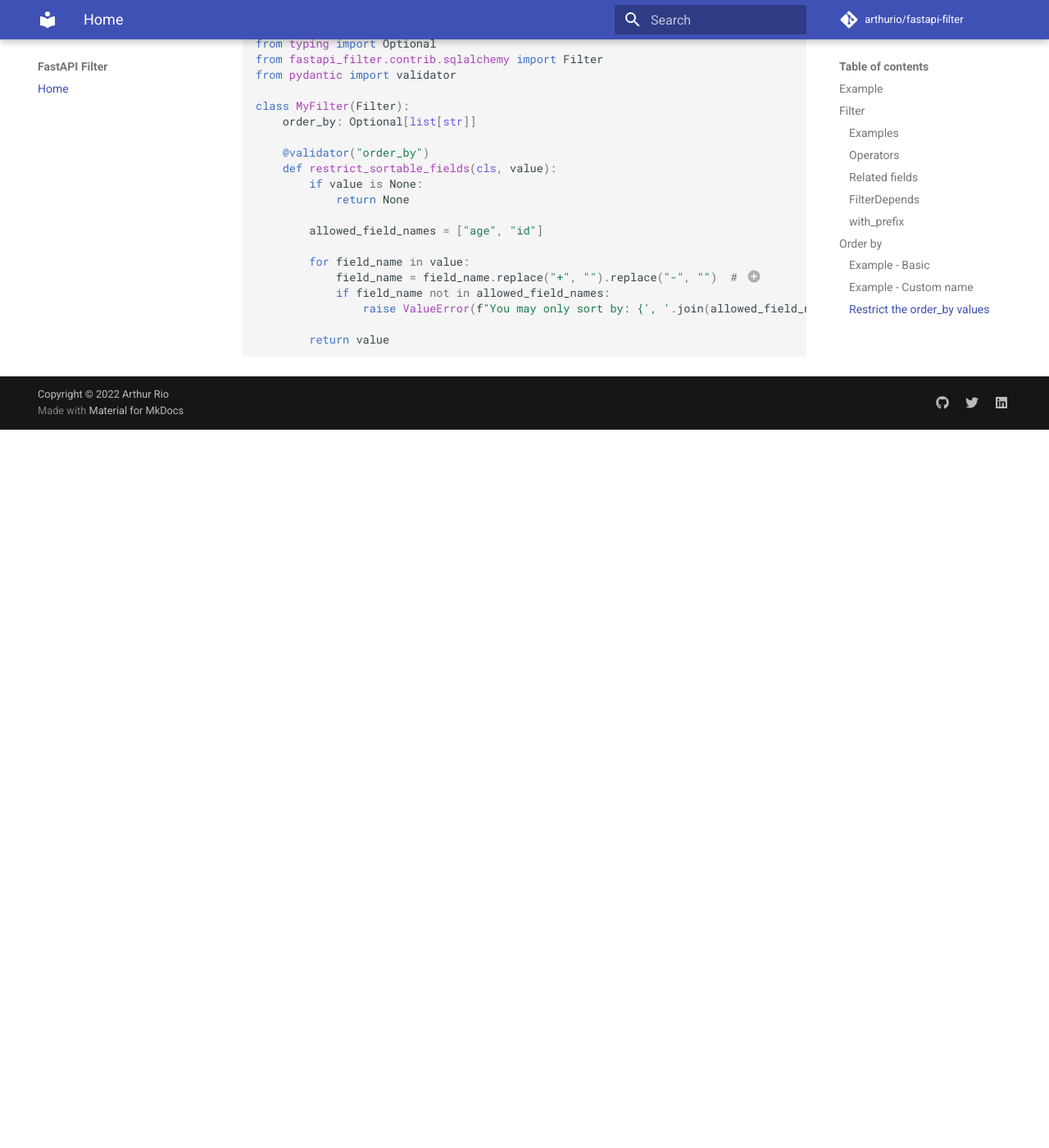
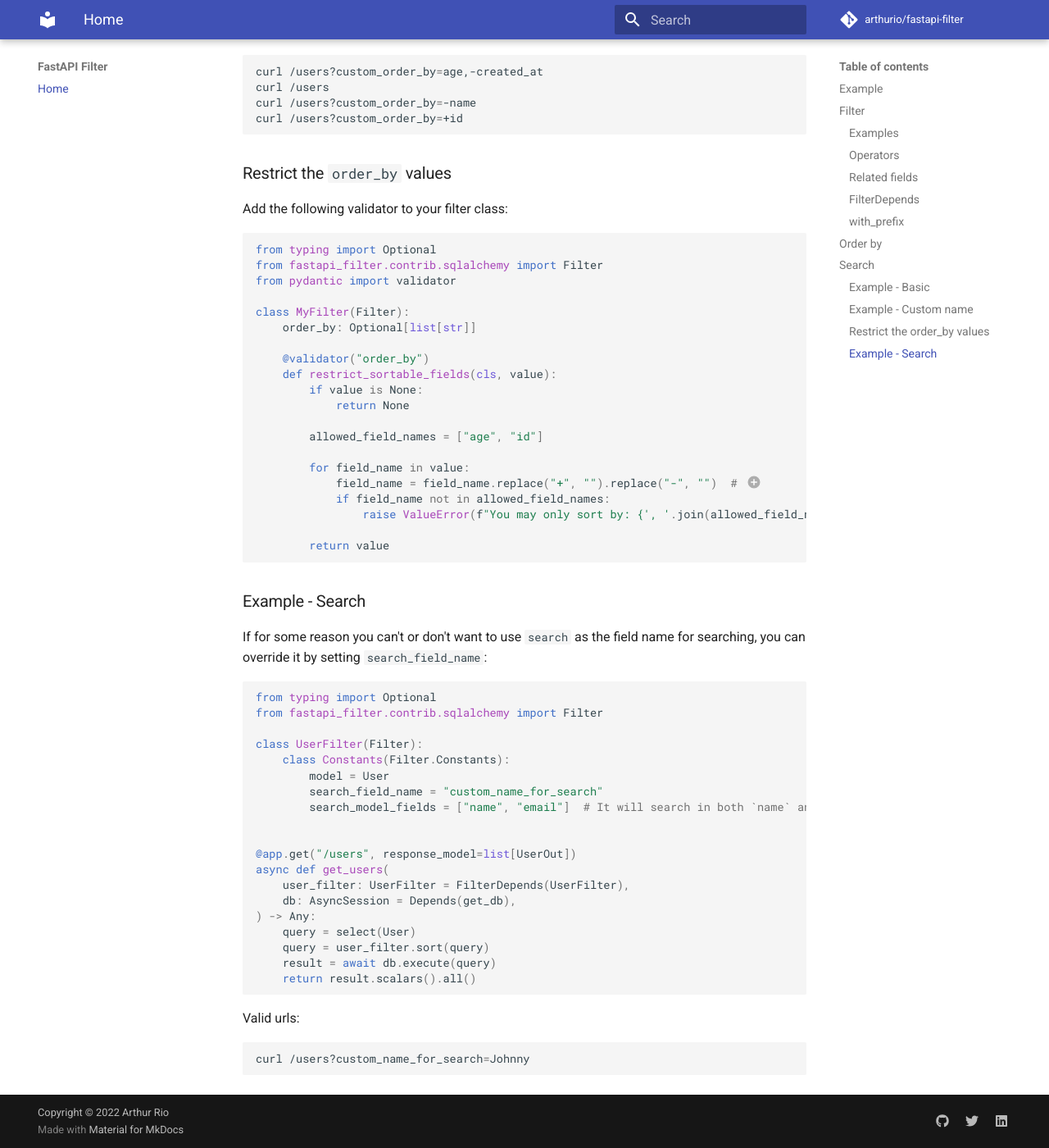
Before and after one commit to arthurio/fastapi-filter, an MkDocs documentation site: the page built from docs/index.md, in a window 1280 px wide and 1400 px high, scrolled down 5187 px. Shown: the whole window at 82% size. Built offline with MkDocs 1.6.1 and Material for MkDocs 9.7.7, drawn with Linux system fonts in a browser that asks for light colours; comment, search, counter and statistics services are not loaded; before the commit the page ends 5711 px from its top, so only the background shows below that; some of the changed text lies outside the part shown.

Commit message:
Add the ability to search with SQL Alchemy Filters (#167)
**Summary of changes**
- Add the ability to pass a Search query (search one value on one or multiple columns at once)
(`?search=mr`)
- Allow the ability to specify a specific search parameter name (`search` by
default)

**Notes**
This is modeled off of Django Rest Frameworks
[`SearchFilter`](https://www.django-rest-framework.org/api-guide/filtering/#searchfilter)
functionality. I found fastapi-filter and wrote this for my own
company's project, and would rather this be in the mainline!

Co-authored-by: Arthur Rio <arthur.rio44@gmail.com>
Co-authored-by: Arthur Rio <arthurio@users.noreply.github.com>

````diff
--- a/docs/index.md
+++ b/docs/index.md
@@ -136,7 +136,17 @@
 You can change the **direction** of the sorting (*asc* or *desc*) by prefixing with `-` or `+` (Optional, it's the
 default behavior if omitted).
 
-If you don't want to allow ordering on your filter, just don't add `order_by` as a field and you are all set.
+If you don't want to allow ordering on your filter, just don't add `order_by` (or custom `ordering_field_name`) as a field and you are all set.
+
+
+## Search
+
+There is a specific field on the filter class that can be used for searching. The default name is `search` and it takes
+a string.
+
+You have to define what fields/columns to search in with the `search_model_fields` constant.
+
+If you don't want to allow searching on your filter, just don't add `search` (or custom `search_field_name`) as a field and you are all set.
 
 
 ### Example - Basic
@@ -232,3 +242,36 @@
 
 1. If you want to restrict only on specific directions, like `-created_at` and `name` for example, you can remove this
 line. Your `allowed_field_names` would be something like `["age", "-age", "-created_at"]`.
+
+### Example - Search
+
+If for some reason you can't or don't want to use `search` as the field name for searching, you can override it by
+setting `search_field_name`:
+
+```python
+from typing import Optional
+from fastapi_filter.contrib.sqlalchemy import Filter
+
+class UserFilter(Filter):
+    class Constants(Filter.Constants):
+        model = User
+        search_field_name = "custom_name_for_search"
+        search_model_fields = ["name", "email"]  # It will search in both `name` and `email` columns.
+
+
+@app.get("/users", response_model=list[UserOut])
+async def get_users(
+    user_filter: UserFilter = FilterDepends(UserFilter),
+    db: AsyncSession = Depends(get_db),
+) -> Any:
+    query = select(User)
+    query = user_filter.sort(query)
+    result = await db.execute(query)
+    return result.scalars().all()
+```
+
+Valid urls:
+
+```bash
+curl /users?custom_name_for_search=Johnny
+```
````
Also changed, not shown: 9 other files.
